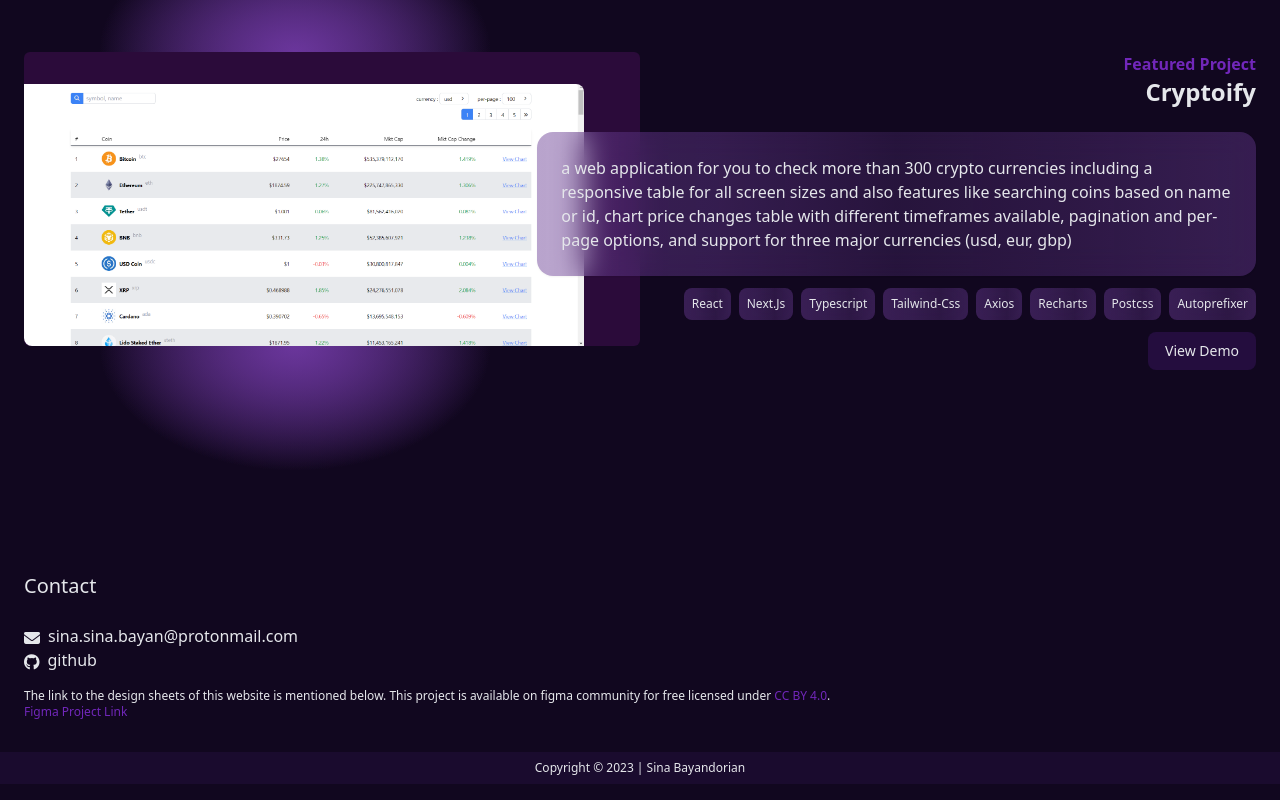
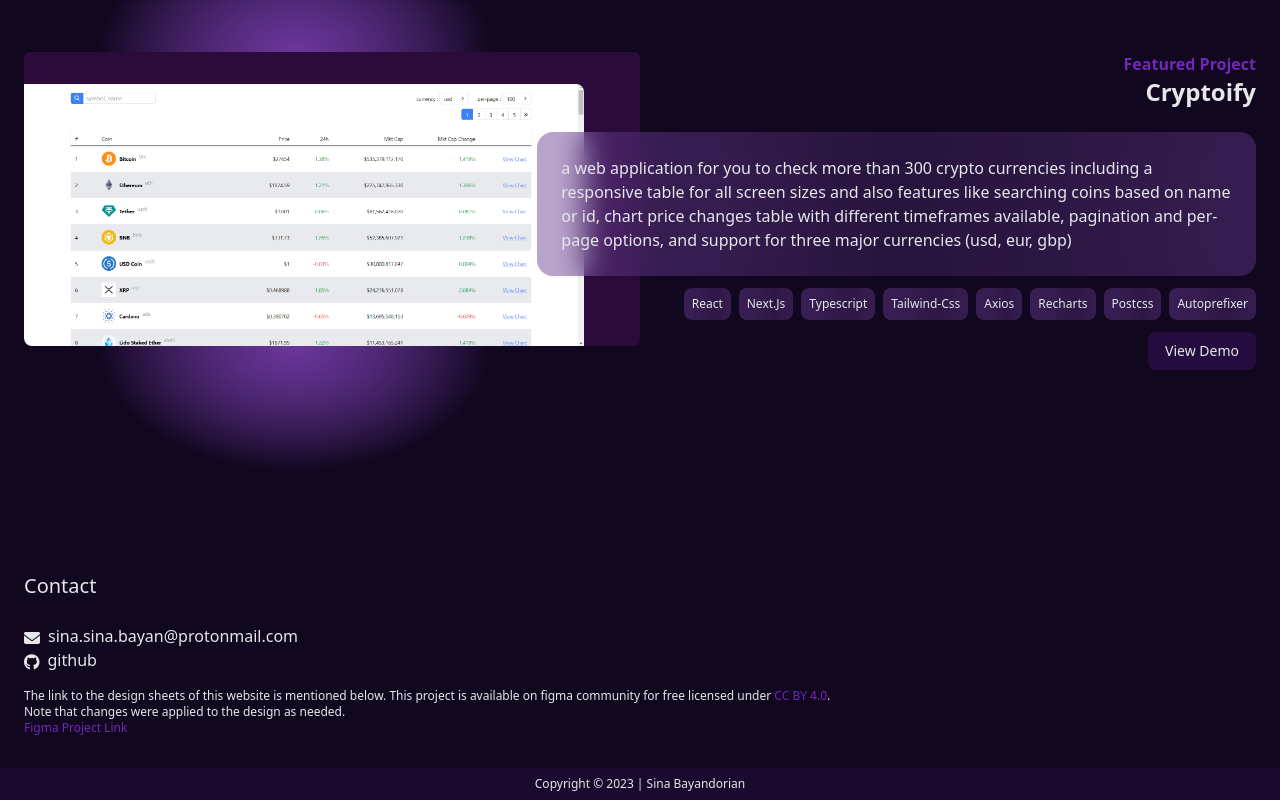
Before and after one commit to sina-byn/portfolio, a React (Vite) app: page / in a window 1280 px wide. Shown: the part 3504-4304 px from the top of the page. Built offline with nearby package versions, Linux system fonts and the light colour scheme.

Commit message:
attribute section updated

```diff
--- a/src/components/Footer.tsx
+++ b/src/components/Footer.tsx
@@ -34,11 +34,14 @@
             CC BY 4.0
           </a>
           .
+          <span className='block'>
+            Note that changes were applied to the design as needed.
+          </span>
           <a
             target='_blank'
             rel='noreferrer noopener'
             href='https://www.figma.com/community/file/1182197835889504018/Portfolio-Design'
-            className='design-link block text-primary-light font-medium'
+            className='design-link text-primary-light font-medium'
           >
             Figma Project Link
           </a>
```
